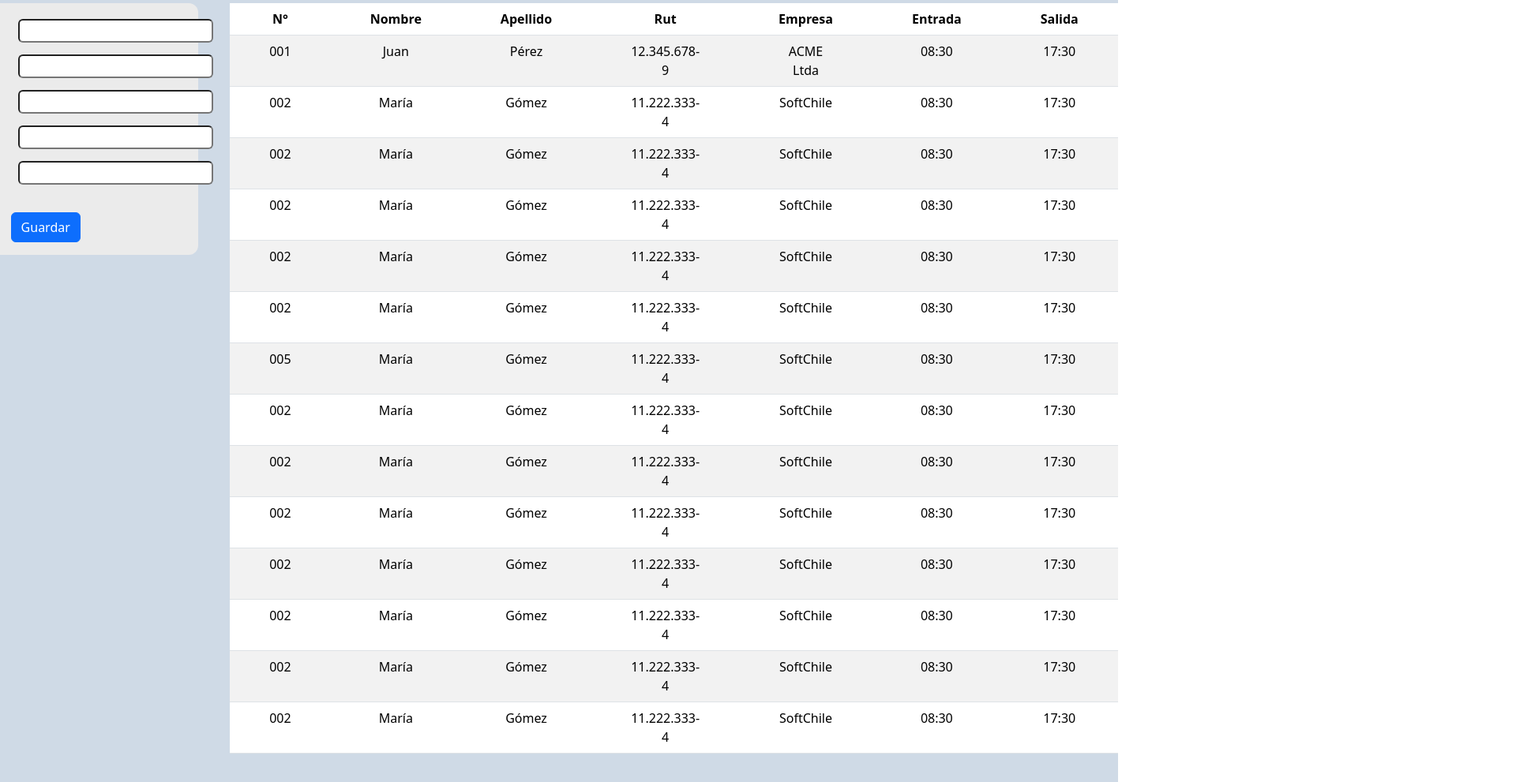
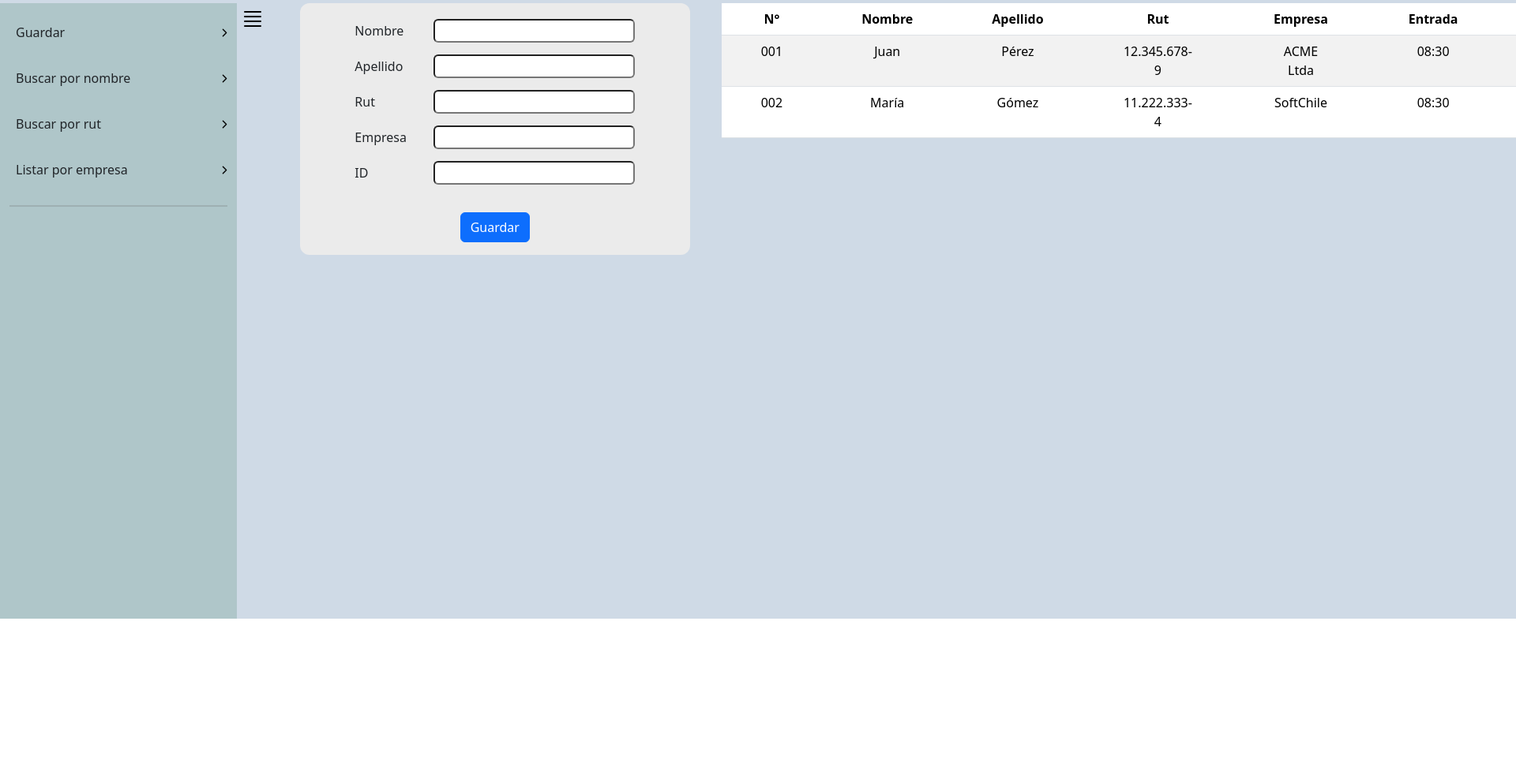
Before and after one commit to git-felipeUrtubia/AppClaro, a website: page index.html in a window 1280 px wide. Shown: the part 16-1007 px from the top of the page at 79% size, 1920 px wide, since content can reach past the window. After the commit the page ends 800 px from the top, so only its background shows below. Drawn offline with nearby package versions, Linux system fonts and the light colour scheme.

Commit message:
Menu desplegable agregado

```diff
--- /dev/null
+++ b/css/index.css
@@ -0,0 +1,14 @@
+html, body {
+    height: 100%;
+}
+
+body {
+    padding: 20px 20px 0 0;
+    margin: 0;
+
+    display: flex;
+    flex-direction: row;
+
+    background: #cfdae6;
+    background: linear-gradient(90deg, rgba(207, 218, 230, 1) 0%, rgba(207, 218, 230, 1) 50%, rgba(207, 218, 230, 1) 100%);
+}
--- /dev/null
+++ b/css/menu_desplegable.css
@@ -0,0 +1,72 @@
+
+@media screen and (min-width: 1024px) {
+
+
+    .menu-desplegable {
+        flex-shrink: 0;
+
+        width: 300px;
+        height: 100%;
+
+        padding: 12px;
+
+        background: #AFC6C9;
+        background: linear-gradient(90deg, rgba(175, 198, 201, 1) 0%, rgba(175, 198, 201, 1) 50%, rgba(175, 198, 201, 1) 100%);
+
+    }
+
+    .icono-mnu-desplegable {
+        width: 15px;
+        height: 15px;
+        background-size: contain;
+        background-repeat: no-repeat;
+    }
+
+    hr {
+        border: none;
+        border-top: 2px solid #6e6e6e;
+        margin: 20px 0;
+    }
+
+    .btn-mnu-desplegable {
+        width: 280px;
+
+        display: flex;
+        justify-content: space-between;
+        flex-direction: row;
+        align-items: center;
+
+        margin-bottom: 8px;
+    }
+
+    .btn-mnu-desplegable button {
+        all: unset;
+    }
+
+    .btn-mnu-desplegable button span{
+        margin-left: 8px;
+    }
+
+    .btn-mnu-desplegable button {
+        width: 100%;
+        height: 50px;
+
+        display: flex;
+        justify-content: space-between;
+        align-items: center;
+
+        border: 1px;
+        border-radius: 8px 3px 3px 8px;
+    }
+
+    .btn-mnu-desplegable button:hover {
+
+        background-color: rgb(228, 228, 228);
+
+    }
+
+
+
+
+
+}
--- a/index.css
+++ b/css/registro_visitas.css
@@ -1,18 +1,16 @@
-body {
-    padding: 20px;
-    margin: 0;
-    display: flex;
-    justify-content: center;
-    gap: 40px;
-    align-items: flex-start; /* ✅ evita que se estiren igualando altura */
-
-    background: #cfdae6;
-    background: linear-gradient(90deg, rgba(207, 218, 230, 1) 0%, rgba(207, 218, 230, 1) 50%, rgba(207, 218, 230, 1) 100%);
-}
 
 
 @media screen and (min-width: 1024px) {
 
+    .contain-main {
+        display: flex;
+        justify-content: center;
+        flex-direction: row;
+        align-items: start;
+        gap: 40px;
+    }
+
+    /* ------------------------- STYLES FORMULARIO -------------------------*/
 
     .contain-data {
         width: 500px;
@@ -27,7 +25,7 @@ body {
         background: #ebebeb;
         background: linear-gradient(90deg, rgba(235, 235, 235, 1) 0%, rgba(235, 235, 235, 1) 50%, rgba(235, 235, 235, 1) 100%);
     }
-    /* ------------------------- STYLES FORMULARIO -------------------------*/
+
     .formulario {
         width: 80%;
         display: flex;
@@ -56,3 +54,31 @@ body {
     }
 
 }
+
+/* ------------------------- STYLES BTN MENU DESPLEGABLE -------------------------*/
+
+.icono-menu {
+  width: 32px;
+  height: 32px;
+  background-size: contain;
+  background-repeat: no-repeat;
+}
+
+.btn-menu-desplegable {
+    all: unset;
+
+    width: 40px;
+    height: 40px;
+
+    display: flex;
+    justify-content: center;
+    align-items: center;
+
+    border: 1px;
+    border-radius: 8px;
+}
+
+.btn-menu-desplegable:hover {
+    background-color: rgb(170, 170, 170);
+    transition: 0.5s;
+}
--- a/index.html
+++ b/index.html
@@ -1,13 +1,58 @@
 <!DOCTYPE html>
 <html lang="en">
 <head>
-    <link rel="stylesheet" href="index.css">
     <link rel="stylesheet" href="node_modules/bootstrap/dist/css/bootstrap.min.css">
+    <link rel="stylesheet" href="/css/index.css">
+    <link rel="stylesheet" href="/css/registro_visitas.css">
+    <link rel="stylesheet" href="/css/menu_desplegable.css">
     <meta charset="UTF-8">
     <meta name="viewport" content="width=device-width, initial-scale=1.0">
     <title>Document</title>
 </head>
 <body>
+
+    <!---------------- MENU DESPLEGABLE ---------------->
+
+    <div class="menu-desplegable">
+
+        <div id="btn-guardar-mnu-desplegable" class="btn-mnu-desplegable" >
+            <button><span>Guardar</span>
+                <img class="icono-mnu-desplegable" src="/icon/chevron-forward-outline.svg" alt="">
+            </button>
+
+        </div>
+
+        <div id="btn-buscar-por-nombre-mnu-desplegable" class="btn-mnu-desplegable">
+            <button><span>Buscar por nombre </span>
+                <img class="icono-mnu-desplegable" src="/icon/chevron-forward-outline.svg" alt="">
+            </button>
+        </div>
+
+        <div id="btn-buscar-por-rut-mnu-desplegable" class="btn-mnu-desplegable">
+            <button><span>Buscar por rut </span>
+                <img class="icono-mnu-desplegable" src="/icon/chevron-forward-outline.svg" alt="">
+            </button>
+        </div>
+
+        <div id="btn-listar-por-empresa-mnu-desplegable" class="btn-mnu-desplegable">
+            <button><span>Listar por empresa </span>
+                <img class="icono-mnu-desplegable" src="/icon/chevron-forward-outline.svg" alt="">
+            </button>
+        </div>
+
+        <hr>
+    </div>
+
+    <!---------------- BTN MENU DESPLEGABLE ---------------->
+
+    <div class="contain-main">
+
+        <div class="contenedor-menu">
+            <button id="btn-menu" class="btn-menu-desplegable" ><img class="icono-menu" src="/icon/reorder-four-outline.svg" alt=""></button>
+        </div>
+
+        <!---------------- FORMULARIO DE ENTRADA ---------------->
+
         <div class="contain-data">
 
             <div class="formulario">
@@ -39,6 +84,10 @@
             </div>
 
         </div>
+
+        <!---------------- TABLA DE DATOS ---------------->
+
+
         <div class="contain-table">
             <table class="table table-striped text-center">
                 <thead>
@@ -71,117 +120,11 @@
                         <td>08:30</td>
                         <td>17:30</td>
                     </tr>
-                <tr>
-                    <td>002</td>
-                    <td>María</td>
-                    <td>Gómez</td>
-                    <td>11.222.333-4</td>
-                    <td>SoftChile</td>
-                    <td>08:30</td>
-                    <td>17:30</td>
-                </tr>
-                <tr>
-                    <td>002</td>
-                    <td>María</td>
-                    <td>Gómez</td>
-                    <td>11.222.333-4</td>
-                    <td>SoftChile</td>
-                    <td>08:30</td>
-                    <td>17:30</td>
-                </tr>
-                <tr>
-                    <td>002</td>
-                    <td>María</td>
-                    <td>Gómez</td>
-                    <td>11.222.333-4</td>
-                    <td>SoftChile</td>
-                    <td>08:30</td>
-                    <td>17:30</td>
-                </tr>
-                <tr>
-                    <td>002</td>
-                    <td>María</td>
-                    <td>Gómez</td>
-                    <td>11.222.333-4</td>
-                    <td>SoftChile</td>
-                    <td>08:30</td>
-                    <td>17:30</td>
-                </tr>
-                <tr>
-                    <td>005</td>
-                    <td>María</td>
-                    <td>Gómez</td>
-                    <td>11.222.333-4</td>
-                    <td>SoftChile</td>
-                    <td>08:30</td>
-                    <td>17:30</td>
-                </tr>
-                <tr>
-                    <td>002</td>
-                    <td>María</td>
-                    <td>Gómez</td>
-                    <td>11.222.333-4</td>
-                    <td>SoftChile</td>
-                    <td>08:30</td>
-                    <td>17:30</td>
-                </tr>
-                <tr>
-                    <td>002</td>
-                    <td>María</td>
-                    <td>Gómez</td>
-                    <td>11.222.333-4</td>
-                    <td>SoftChile</td>
-                    <td>08:30</td>
-                    <td>17:30</td>
-                </tr>
-                <tr>
-                    <td>002</td>
-                    <td>María</td>
-                    <td>Gómez</td>
-                    <td>11.222.333-4</td>
-                    <td>SoftChile</td>
-                    <td>08:30</td>
-                    <td>17:30</td>
-                </tr>
-                <tr>
-                    <td>002</td>
-                    <td>María</td>
-                    <td>Gómez</td>
-                    <td>11.222.333-4</td>
-                    <td>SoftChile</td>
-                    <td>08:30</td>
-                    <td>17:30</td>
-                </tr>
-                <tr>
-                    <td>002</td>
-                    <td>María</td>
-                    <td>Gómez</td>
-                    <td>11.222.333-4</td>
-                    <td>SoftChile</td>
-                    <td>08:30</td>
-                    <td>17:30</td>
-                </tr>
 
-                <tr>
-                    <td>002</td>
-                    <td>María</td>
-                    <td>Gómez</td>
-                    <td>11.222.333-4</td>
-                    <td>SoftChile</td>
-                    <td>08:30</td>
-                    <td>17:30</td>
-                </tr>
-                <tr>
-                    <td>002</td>
-                    <td>María</td>
-                    <td>Gómez</td>
-                    <td>11.222.333-4</td>
-                    <td>SoftChile</td>
-                    <td>08:30</td>
-                    <td>17:30</td>
-                </tr>
                 </tbody>
             </table>
+        </div>
+
     </div>
 
 
```
Also changed, not shown: icon/chevron-forward-outline.svg (added), icon/reorder-four-outline.svg (added), 1 other file. Lines whose indentation alone changed are shown as unchanged.
